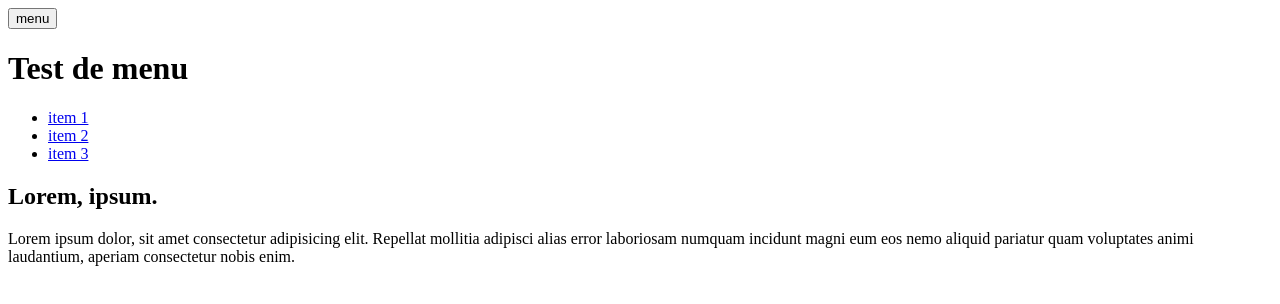
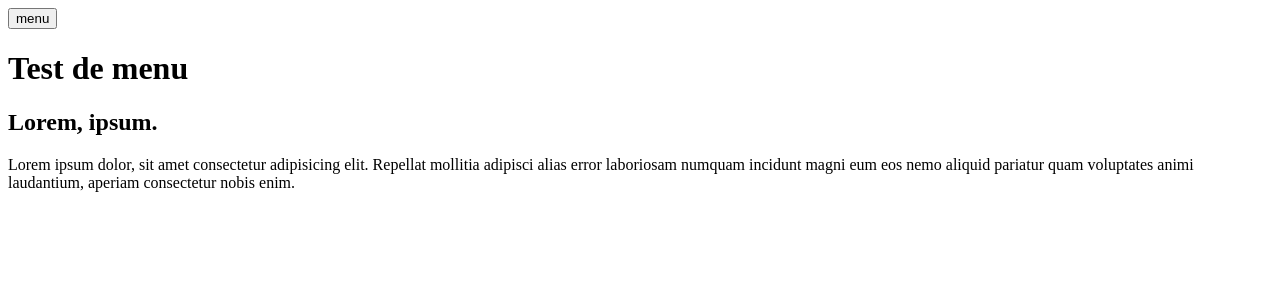
Before and after one commit to MMI-SAE-105/2022-r113-tp2-menu-alpinejs-YannPernette, a website: page index.html in a window 1280 px wide. Drawn offline with nearby package versions, Linux system fonts and the light colour scheme.

Commit message:
controle affichage navigation x-show

```diff
--- a/index.html
+++ b/index.html
@@ -13,7 +13,7 @@
     <header>
       <button aria-controls="mainNav">menu</button>
       <h1>Test de menu</h1>
-      <nav id="mainNav">
+      <nav id="mainNav" x-show="menuIsOpen">
         <ul>
           <li><a href="#">item 1</a></li>
           <li><a href="#">item 2</a></li>
```
